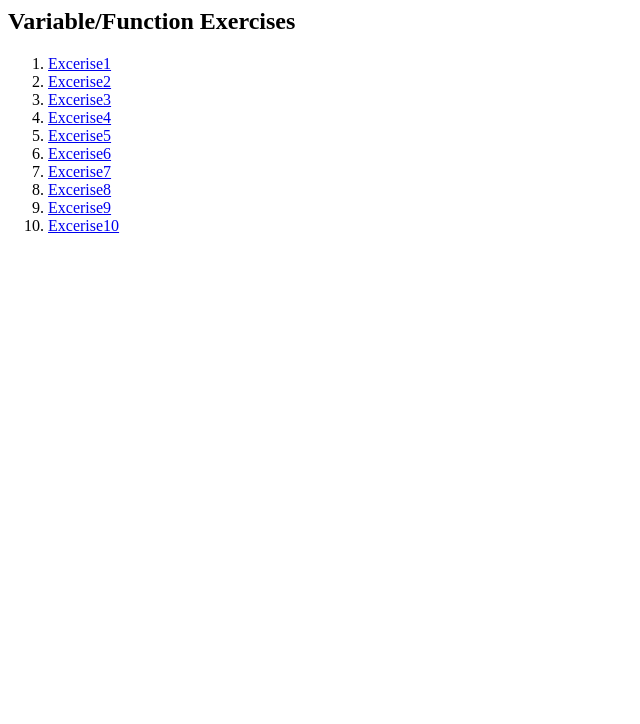
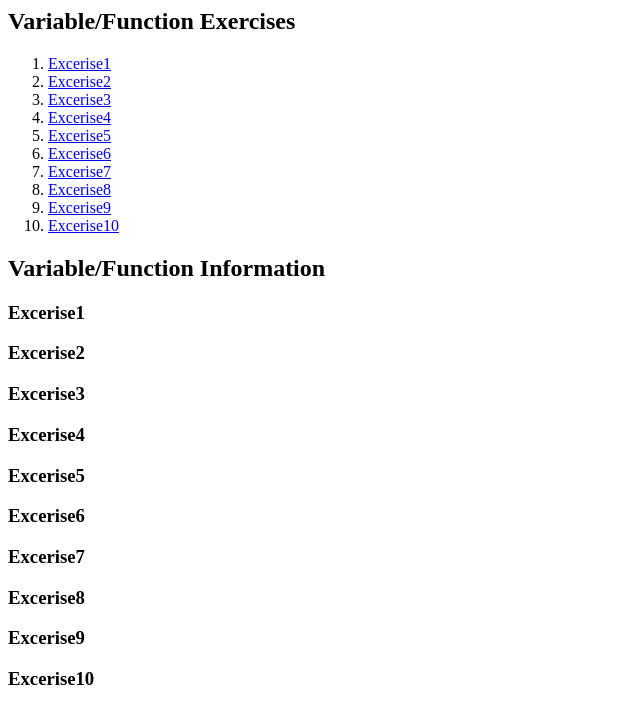
Before and after one commit to Jayson576/Intro-Js-Submit, a plain HTML site: page index.html in a window 1280 px wide. Shown: the whole page, without its empty margins (0-640 px from the left). Drawn offline with Linux system fonts and the light colour scheme.

Commit message:
Update index.html

```diff
--- a/index.html
+++ b/index.html
@@ -22,6 +22,20 @@
                 <li><a href="ex10">Excerise10</a></il>
               </ol>
             </div>
+
+   <div class="ex">
+              <h2> Variable/Function Information </h2>
+       <h3 id="ex1">Excerise1</h3>
+       <h3 id="ex2">Excerise2</h3>
+       <h3 id="ex3">Excerise3</h3>
+       <h3 id="ex4">Excerise4</h3>
+       <h3 id="ex5">Excerise5</h3>
+       <h3 id="ex6">Excerise6</h3>
+       <h3 id="ex7">Excerise7</h3>
+       <h3 id="ex8">Excerise8</h3>
+       <h3 id="ex9">Excerise9</h3>
+       <h3 id="ex10">Excerise10</h3>
+</div>
            <script src="script.js"></script>
   </body>
   </html>
```
